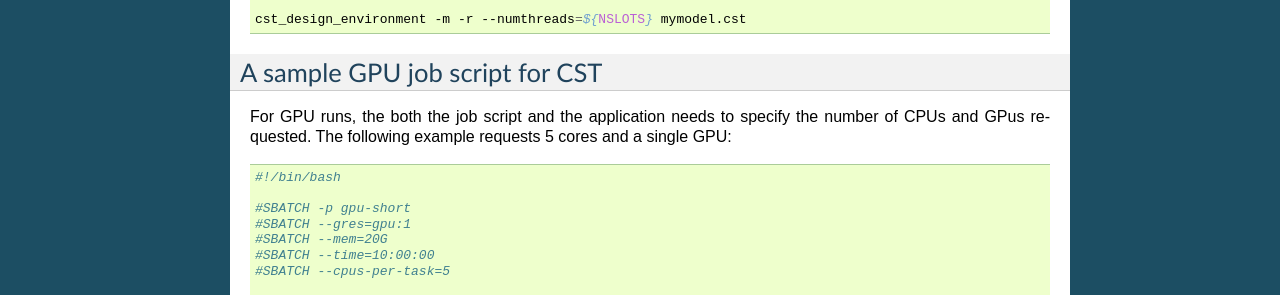
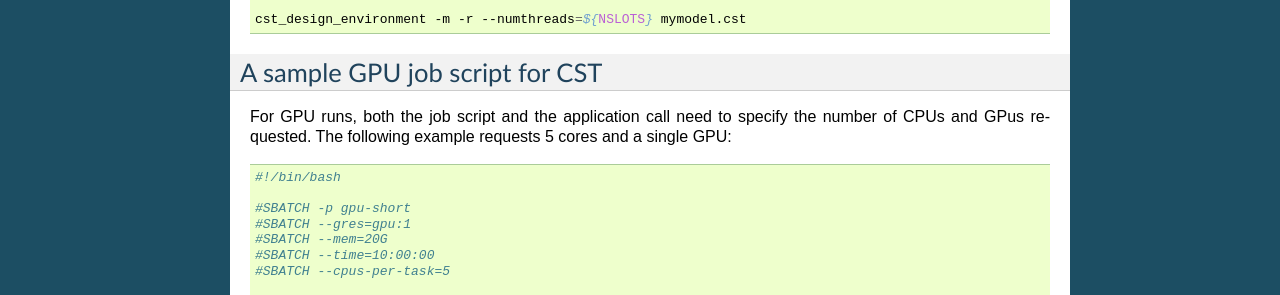
Before and after one commit to MikePacey/Lancaster-HEC, a Sphinx documentation site: the page built from docs/software/cst.rst, in a window 1280 px wide. Shown: the part 451-746 px from the top of the page. Built offline with Sphinx 7.4.7, drawn with Linux system fonts in a browser that asks for light colours.

```diff
--- a/docs/software/cst.rst
+++ b/docs/software/cst.rst
@@ -32,7 +32,7 @@
 A sample GPU job script for CST
 -------------------------------
 
-For GPU runs, the both the job script and the application needs
+For GPU runs, both the job script and the application call need
 to specify the number of CPUs and GPus requested. The following example
 requests 5 cores and a single GPU:
 
```
